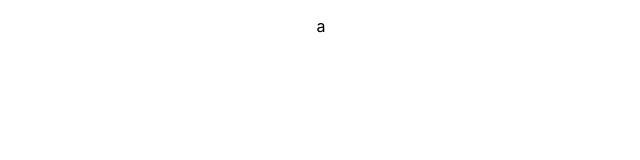
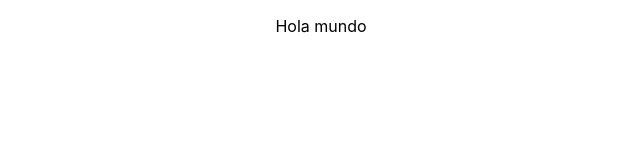
Before and after one commit to Naveed44/agenda_progra_web, a React (Create React App) app: page / in a window 1280 px wide. Shown: the top 160 px of the page, without its empty margins (319-959 px from the left). Built offline with nearby package versions, Linux system fonts and the light colour scheme.

Commit message:
commit de ejemplo

```diff
--- a/src/App.js
+++ b/src/App.js
@@ -4,7 +4,7 @@
 function App() {
   return (
     <div className="App">
-      <p>a</p>
+      <p>Hola mundo</p>
     </div>
   );
 }
```
